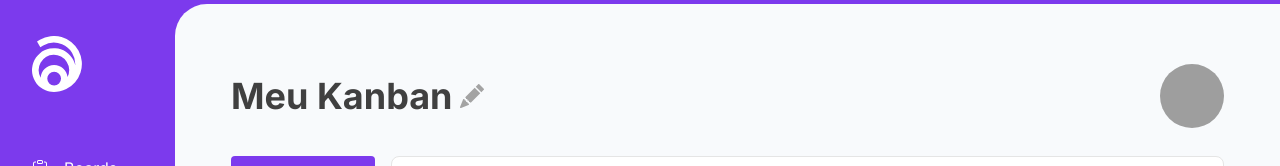
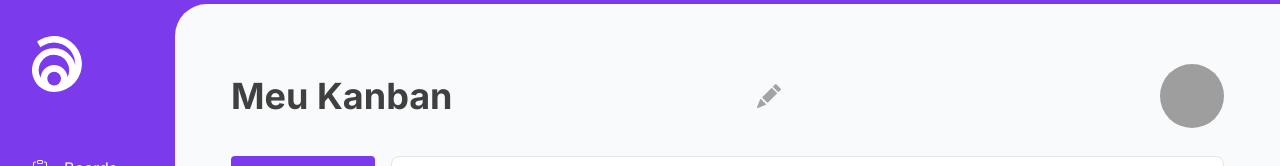
Before and after one commit to andradematheusdev/boracodar-12, a React (Vite) app: page / in a window 1280 px wide. Shown: the top 166 px of the page. Built offline with nearby package versions, Linux system fonts and the light colour scheme; grey boxes are pictures that could not be loaded.

Commit message:
Edit board name

```diff
--- a/package.json
+++ b/package.json
@@ -9,6 +9,7 @@
     "preview": "vite preview"
   },
   "dependencies": {
+    "clsx": "^1.2.1",
     "react": "^18.2.0",
     "react-dom": "^18.2.0",
     "react-icons": "^4.8.0"
--- a/src/components/header/index.tsx
+++ b/src/components/header/index.tsx
@@ -1,12 +1,31 @@
+import clsx from "clsx";
+import { useState } from "react";
 import { BsPencilFill } from "react-icons/bs"
 
 export const Header = () => {
+  const [title, setTitle] = useState("Meu Kanban");
+  const [readOnly, setReadOnly] = useState(true);
+
+  function handleEdit(){
+    setReadOnly(!readOnly);
+  }
+
+  function handleTitleChange(text: string){
+    setTitle(text)
+  }
+
   return (
     <header className="flex w-full justify-between items-center px-6 py-3">
       <div className="flex flex-1 gap-x-2 items-center">
-        <h1 className="text-4xl font-bold text-neutral-700">Meu Kanban</h1>
+        <input
+          type={"text"}
+          className={clsx({"underline": !readOnly},"flex w-auto text-4xl font-bold text-neutral-700 bg-transparent focus:outline-none")}
+          value={title}
+          onChange={(e)=>handleTitleChange(e.target.value) }
+          readOnly={readOnly}
+        />
         <a href="#">
-          <BsPencilFill size={24} className="text-neutral-400" />
+          <BsPencilFill size={24} className="text-neutral-400" onClick={handleEdit} />
         </a>
       </div>
       <div>
```
Also changed, not shown: 1 other file (tests, documents, lock files or other folders).
